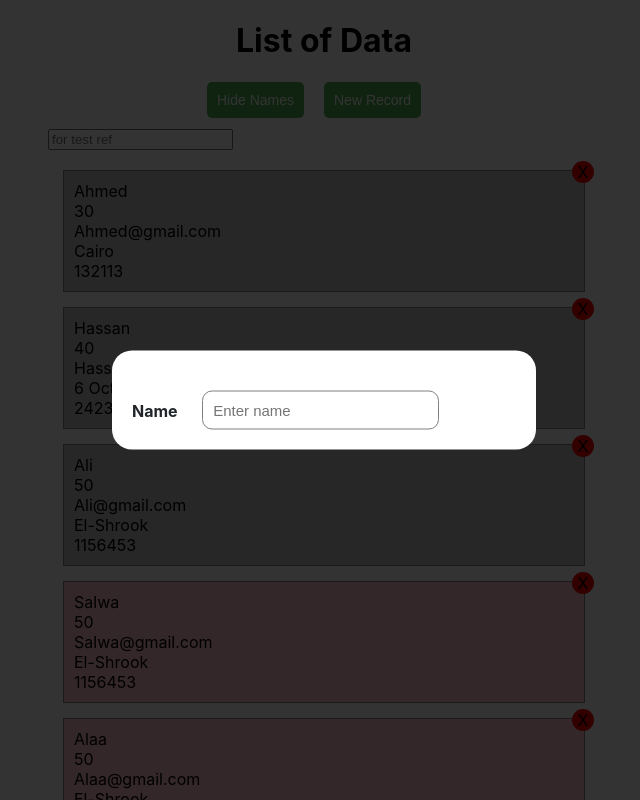
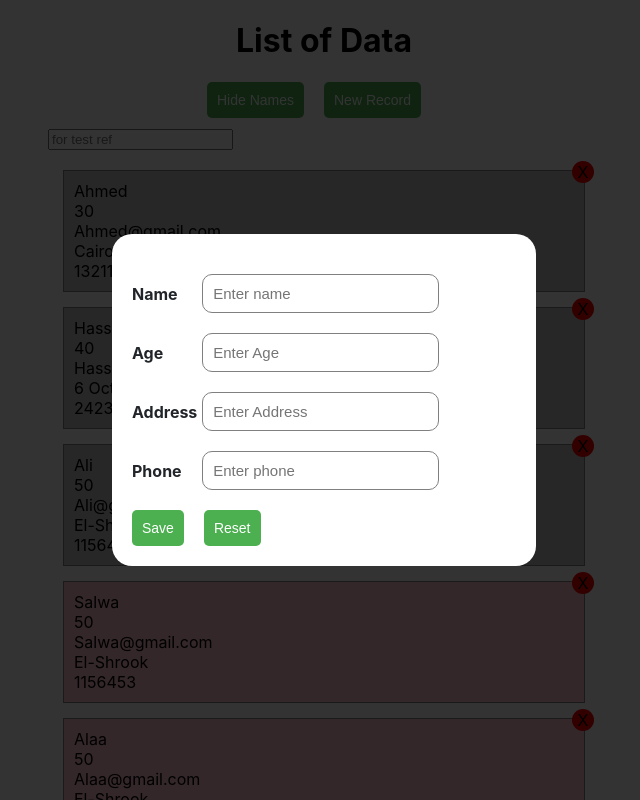
Before and after one commit to ahmed3la/learn-react-essentials, a React (Create React App) app: page / in a window 1280 px wide. Both pictures are taken after a click on the button "New Record". Shown: the top 800 px of the page, without its empty margins (316-956 px from the left). Built offline with nearby package versions, Linux system fonts and the light colour scheme.

Commit message:
React Hooks - From Inputs

```diff
--- a/src/Component/Layout/Button.js
+++ b/src/Component/Layout/Button.js
@@ -6,6 +6,7 @@ const Button = (props) => {
       style={props.style}
       onClick={props.onClick}
       className={styles.button}
+      type={`${props.type ? props.type : "button"}`}
     >
       {props.children}
     </button>
--- a/src/Component/Layout/Form.js
+++ b/src/Component/Layout/Form.js
@@ -1,7 +1,7 @@
 import styles from "./Form.module.css";
 
 const Form = (props) => {
-  return <form>{props.children}</form>;
+  return <form onSubmit={props.onSubmit}>{props.children}</form>;
 };
 
 const Controller = (props) => {
--- a/src/Component/Modal/Modal.js
+++ b/src/Component/Modal/Modal.js
@@ -2,6 +2,13 @@ import { Fragment } from "react";
 import ReactDOM from "react-dom";
 import styles from "./Modal.module.css";
 import Form from "../Layout/Form";
+import Button from "../Layout/Button";
+import React from "react";
+
+const onSubmitHandler = (event) => {
+  event.preventDefault();
+  console.log(event);
+};
 
 const BackDrop = ({ close, show }) => (
   <div
@@ -12,12 +19,32 @@ const BackDrop = ({ close, show }) => (
 
 const Overlay = ({ show }) => (
   <div className={`${styles.overlay} ${show ? styles.showOverlay : null}`}>
-    <form>
+    <Form onSubmit={onSubmitHandler}>
       <Form.Controller>
         <label htmlFor="name">Name</label>
-        <input type="name" placeholder="Enter name"></input>
+        <input type="text" id="name" placeholder="Enter name"></input>
       </Form.Controller>
-    </form>
+
+      <Form.Controller>
+        <label htmlFor="age">Age</label>
+        <input type="text" id="age" placeholder="Enter Age"></input>
+      </Form.Controller>
+      <Form.Controller>
+        <label htmlFor="address">Address</label>
+        <input type="text" id="address" placeholder="Enter Address"></input>
+      </Form.Controller>
+      <Form.Controller>
+        <label htmlFor="phone">Phone</label>
+        <input type="text" id="phone" placeholder="Enter phone"></input>
+      </Form.Controller>
+
+      <div style={{ marginTop: "20px" }}>
+        <Button style={{ marginRight: "20px" }} type="submit">
+          Save
+        </Button>
+        <Button type="reset">Reset</Button>
+      </div>
+    </Form>
   </div>
 );
 
```
